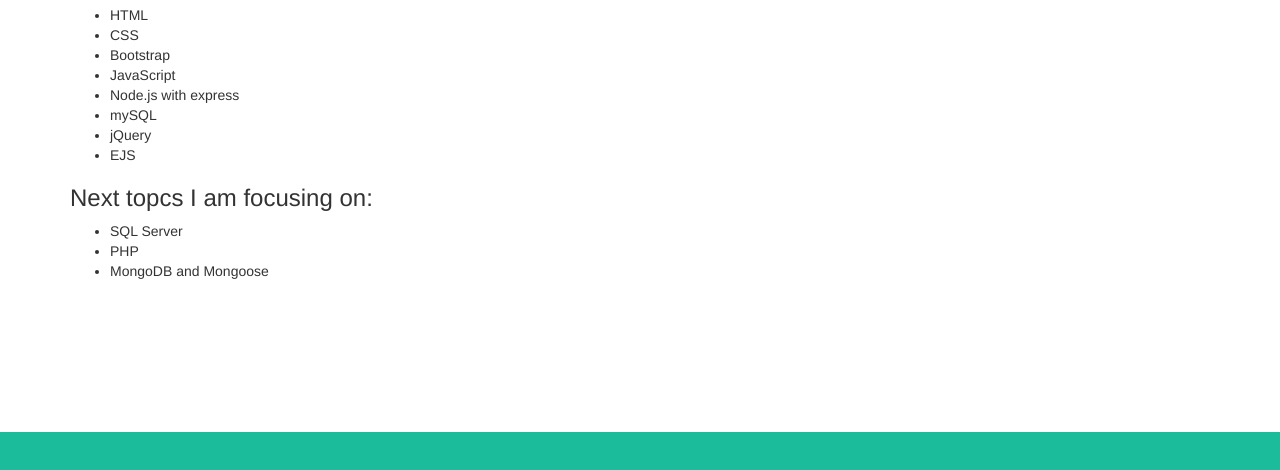
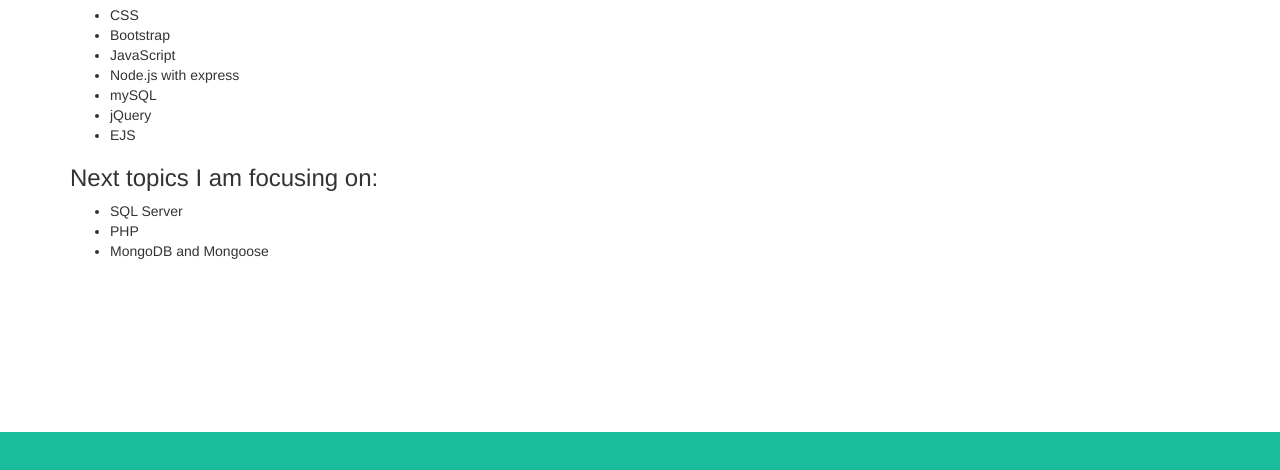
Before and after one commit to Daveservo99/Daveservo99.github.io, a plain HTML site: page about.html in a window 1280 px wide. Shown: the part 308-778 px from the top of the page. Drawn offline with nearby package versions, Linux system fonts and the light colour scheme.

Commit message:
fixed typos

```diff
--- a/about.html
+++ b/about.html
@@ -8,7 +8,7 @@
       rel="stylesheet"
       href="https://maxcdn.bootstrapcdn.com/bootstrap/3.3.7/css/bootstrap.min.css"
     />
-    <link rel="stylesheet" href="CSS\styles.css" />CSS\styles.css
+    <link rel="stylesheet" href="CSS\styles.css" />
     <nav class="navbar navbar-default">
       <div class="container">
         <div class="navbar-header">
@@ -60,7 +60,7 @@
     EJS
   </li>
 </ul>
-<h3>Next topcs I am focusing on:</h3>
+<h3>Next topics I am focusing on:</h3>
 <ul>
   <li>
     SQL Server
```
